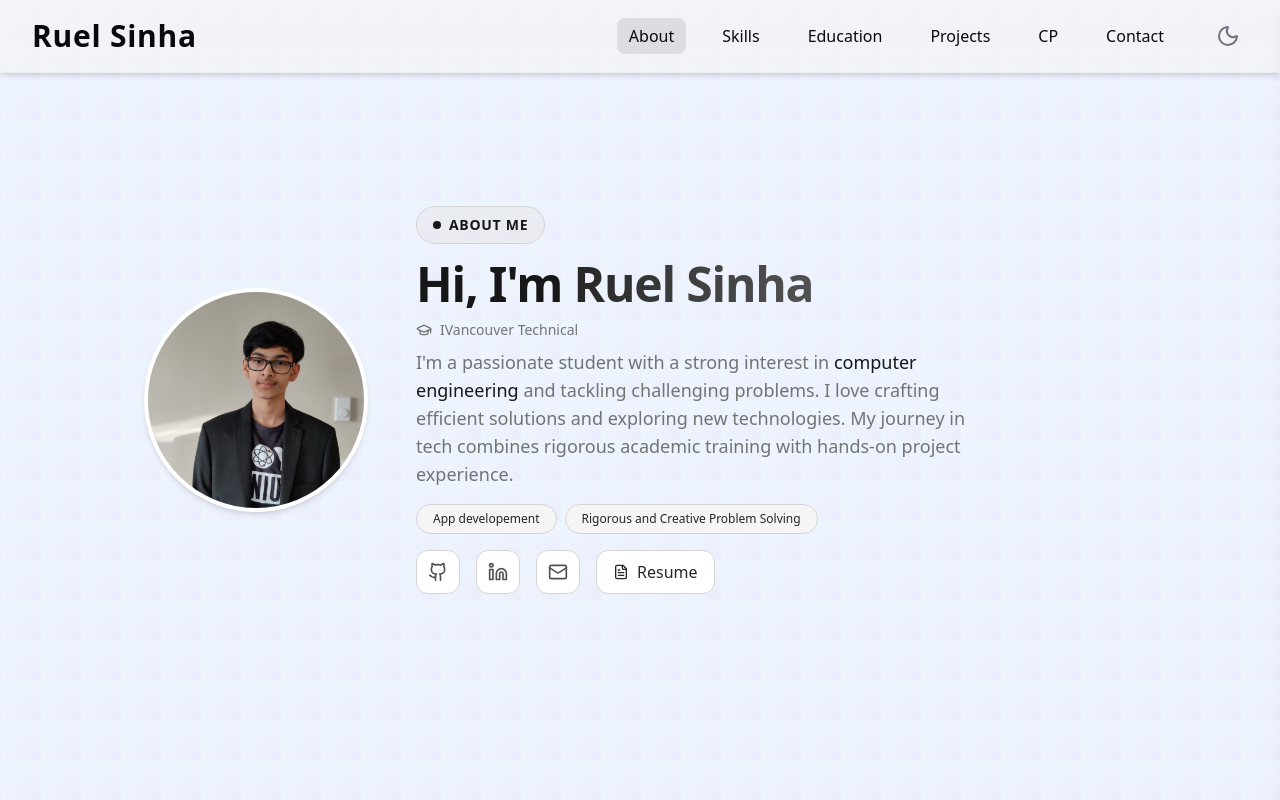
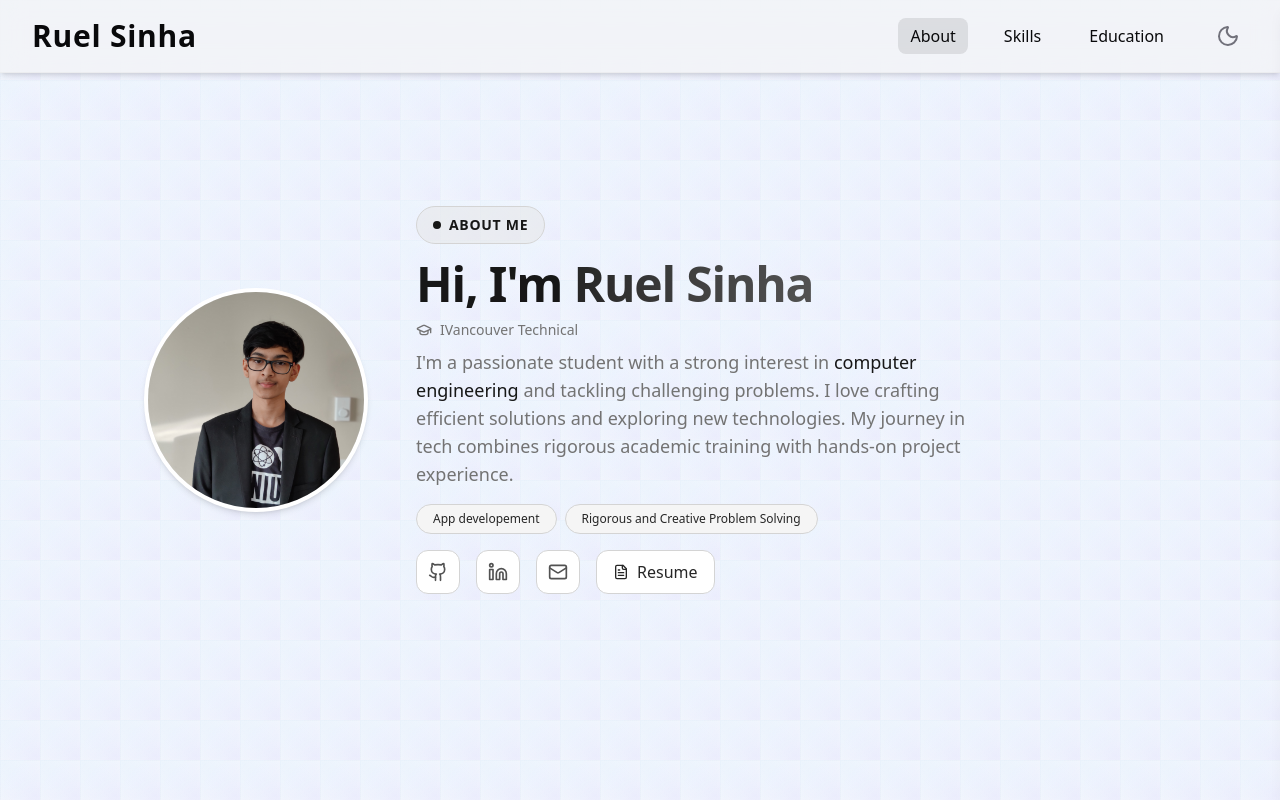
Before and after one commit to ruwuuu/ruelsinha, a React (Vite) app: page / in a window 1280 px wide. Shown: the top 800 px of the page. Built offline with nearby package versions, Linux system fonts and the light colour scheme.

Commit message:
semi-open

```diff
--- a/src/components/Header.jsx
+++ b/src/components/Header.jsx
@@ -20,9 +20,9 @@ const navLinks = [
   { to: "/about", label: "About" },
   { to: "/skills", label: "Skills" },
   { to: "/academics", label: "Education" },
-  { to: "/projects", label: "Projects" },
-  { to: "/cp", label: "CP" },
-  { to: "/contact", label: "Contact" },
+  // { to: "/projects", label: "Projects" },
+  // { to: "/--", label: "" },
+  // { to: "/contact", label: "Contact" },
 ];
 
 const Header = memo(({ toggleTheme, currentTheme, onHamburgerClick }) => {
```
Also changed, not shown: src/components/--.jsx (renamed from src/components/CP.jsx).
